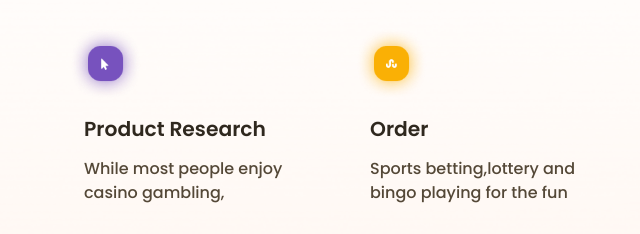
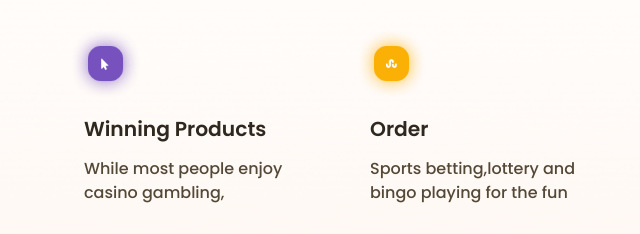
Before and after one commit to marco1982/marco1982.github.io, a plain HTML site: page index.html in a window 1280 px wide. Shown: the part 903-1137 px from the top of the page, 0-640 px from the left. Drawn offline with Linux system fonts and the light colour scheme; a web font is replaced by a local one.

Commit message:
Update index.html

```diff
--- a/index.html
+++ b/index.html
@@ -81,7 +81,7 @@
           <h1 class="fs-9 fw-bold mb-4 text-center"> We dedicate to unleashing <br class="d-none d-xl-block" />your superpowers</h1>
           <div class="row">
             <div class="col-lg-3 col-sm-6 mb-2"> <img class="mb-3 ms-n3" src="assets/img/category/icon1.png" width="75" alt="Feature" />
-              <h4 class="mb-3">Product Research</h4>
+              <h4 class="mb-3">Winning Products</h4>
               <p class="mb-0 fw-medium text-secondary">While most people enjoy casino gambling,</p>
             </div>
             <div class="col-lg-3 col-sm-6 mb-2"> <img class="mb-3 ms-n3" src="assets/img/category/icon2.png" width="75" alt="Feature" />
```
